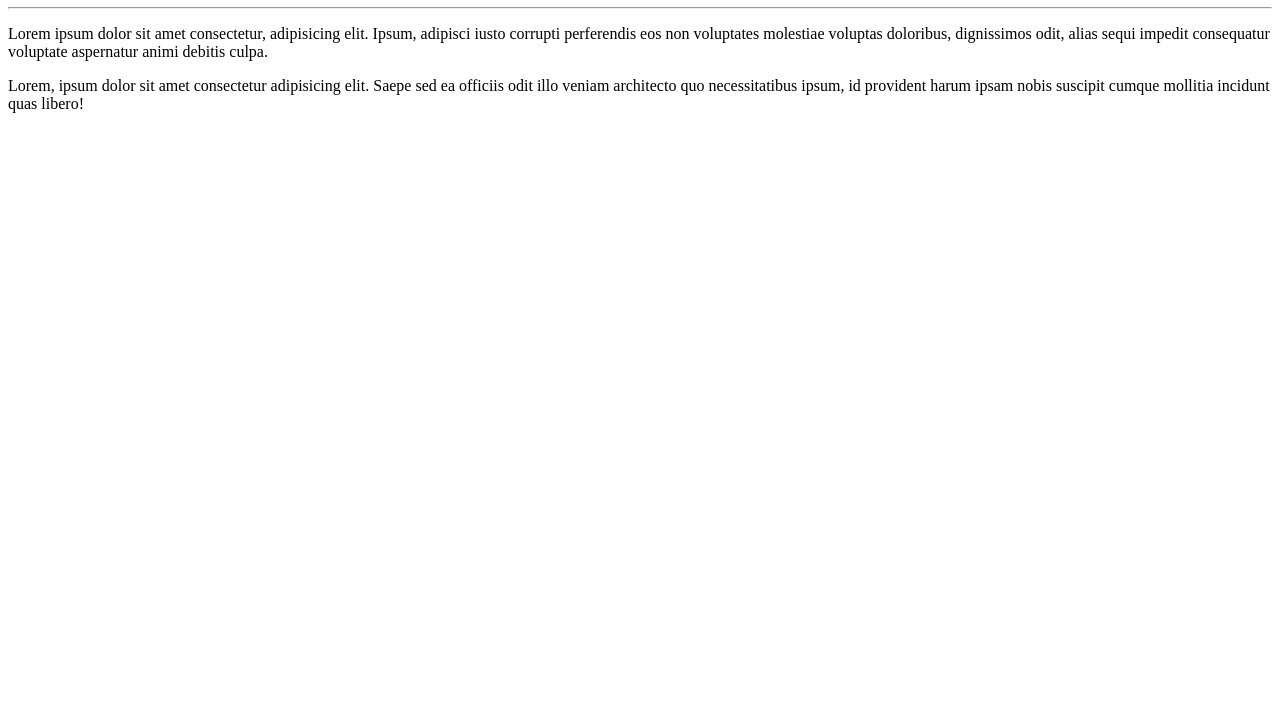
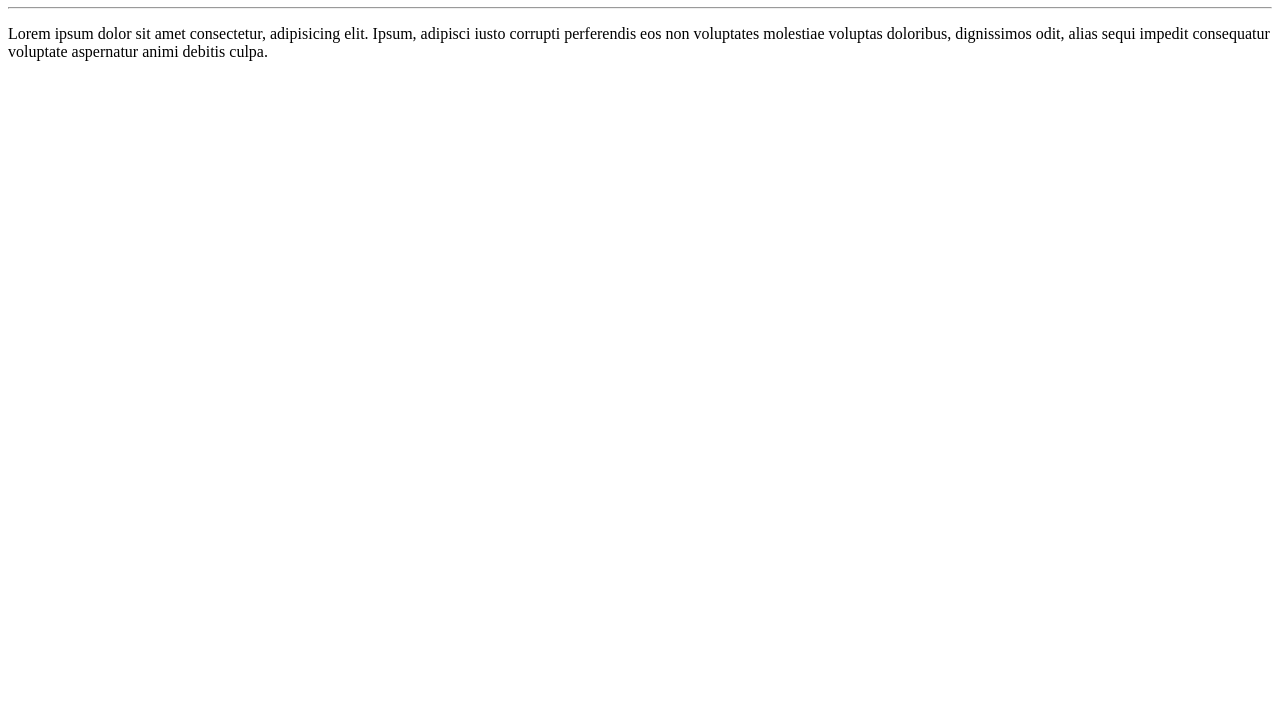
Before and after one commit to Wilson-Hipolito/Curso_Git_GitHub, a plain HTML site: page Site Teste/index.html in a window 1280 px wide. Shown: the part 73-800 px from the top of the page. Drawn offline with Linux system fonts and the light colour scheme.

Commit message:
Exclui um parágrafo.

```diff
--- a/Site Teste/index.html
+++ b/Site Teste/index.html
@@ -10,6 +10,5 @@
     <h1>Olá, Mundo!</h1>
     <hr>
     <p>Lorem ipsum dolor sit amet consectetur, adipisicing elit. Ipsum, adipisci iusto corrupti perferendis eos non voluptates molestiae voluptas doloribus, dignissimos odit, alias sequi impedit consequatur voluptate aspernatur animi debitis culpa.</p>
-    <p>Lorem, ipsum dolor sit amet consectetur adipisicing elit. Saepe sed ea officiis odit illo veniam architecto quo necessitatibus ipsum, id provident harum ipsam nobis suscipit cumque mollitia incidunt quas libero!</p>
 </body>
 </html>
```
